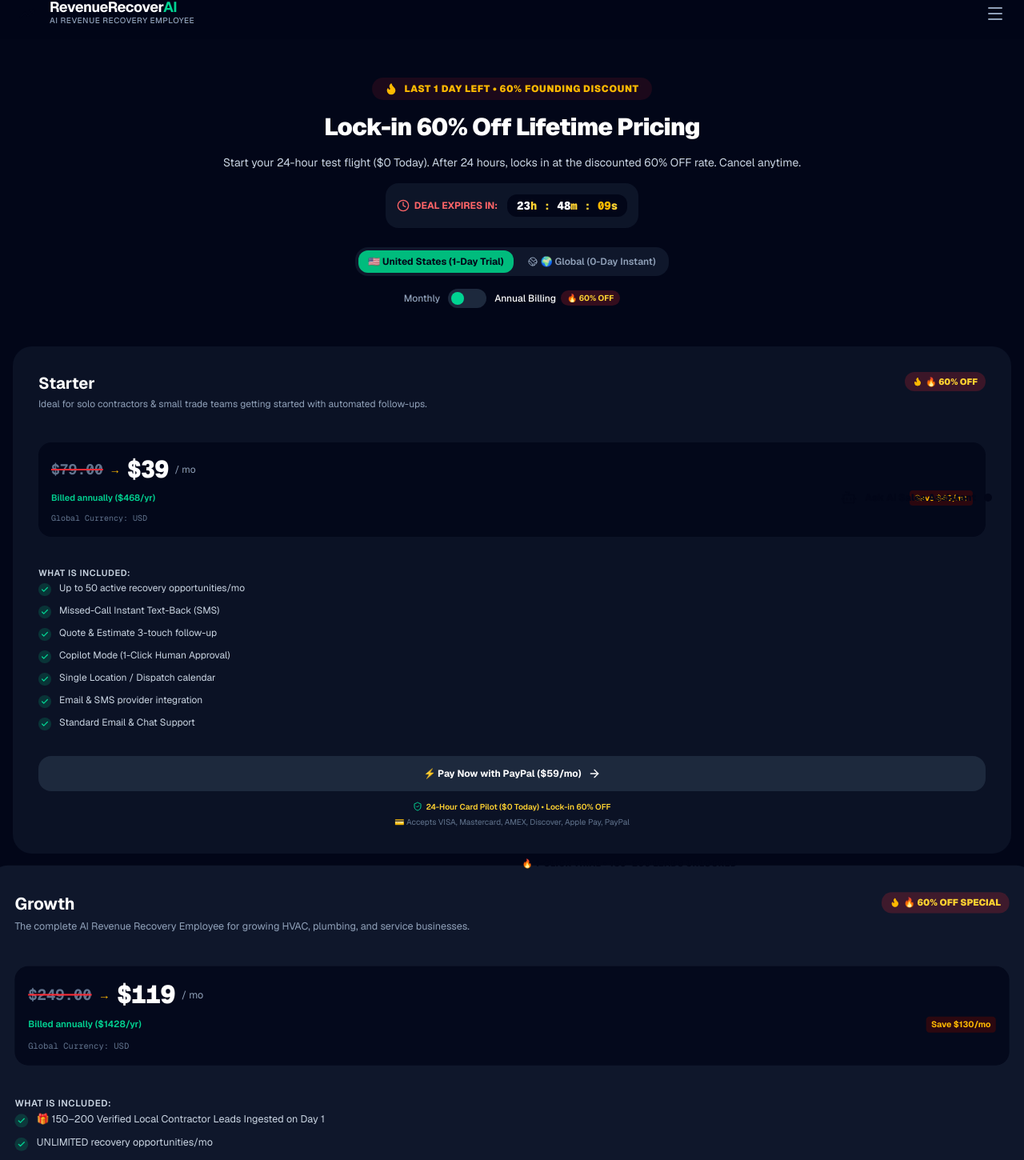
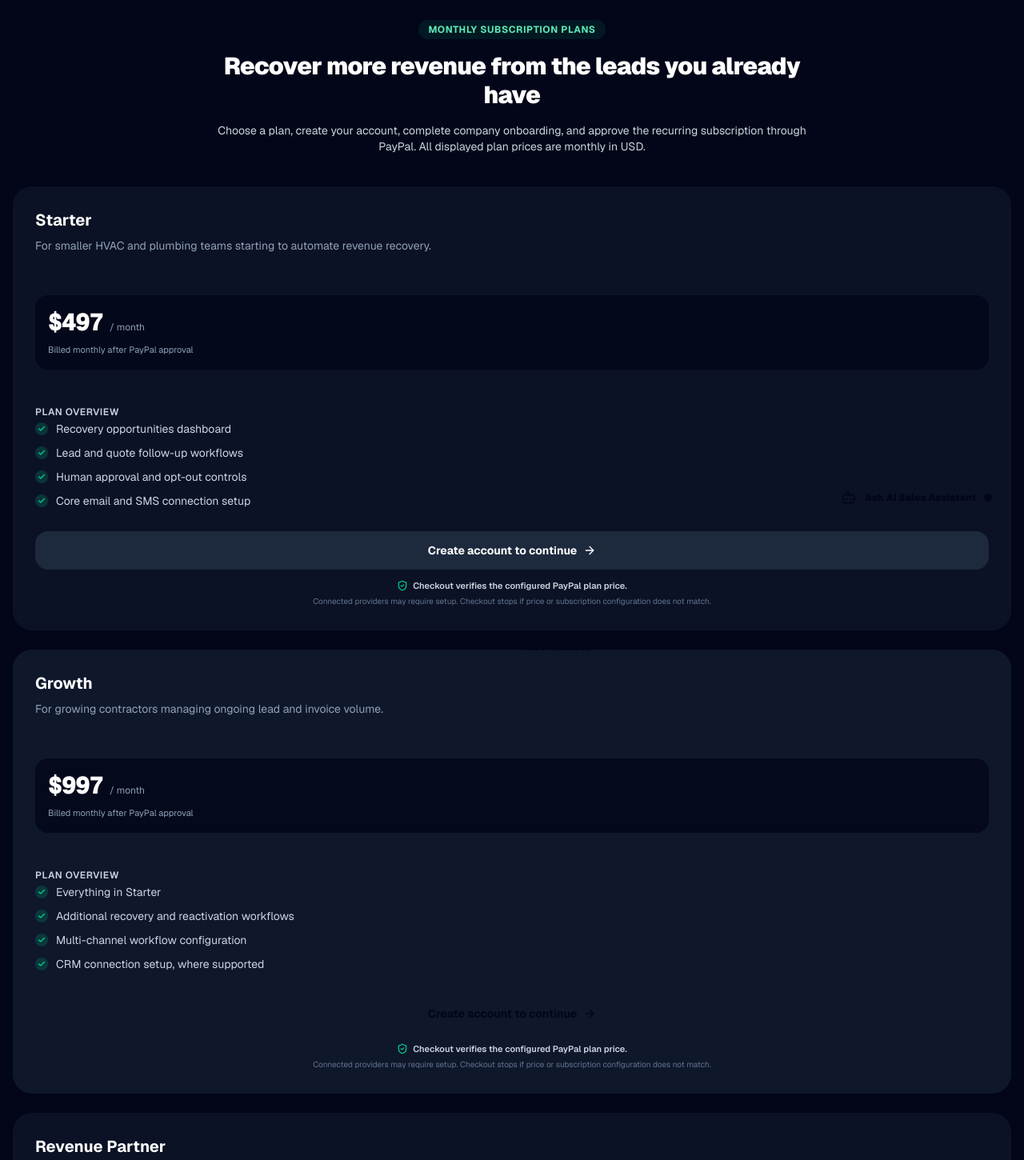
Before and after one commit to akashpardeshi188-design/revenuerecover-ai, a Next.js app: page /pricing in a window 1280 px wide. Shown: the part 132-1582 px from the top of the page at 80% size. Built offline with nearby package versions, Linux system fonts and the light colour scheme.

Commit message:
fix: align pricing page with verified monthly PayPal subscription plans

```diff
--- a/app/pricing/page.tsx
+++ b/app/pricing/page.tsx
@@ -1,286 +1,114 @@
 'use client';
 
-import React, { useState, useEffect } from 'react';
 import Link from 'next/link';
+import { ArrowRight, Check, ShieldCheck } from 'lucide-react';
 import { Navbar, Footer } from '@/components/marketing/Navbar';
 import { ModeBanner } from '@/components/shared/ModeBanner';
-import { UrgencyCountdownBanner } from '@/components/marketing/UrgencyCountdownBanner';
-import {
-  Check,
-  Sparkles,
-  ShieldCheck,
-  ArrowRight,
-  HelpCircle,
-  Zap,
-  TrendingUp,
-  CreditCard,
-  Lock,
-  Globe2,
-  Flame,
-  Clock,
-  Timer,
-} from 'lucide-react';
-
-export default function PricingPage() {
-  const [isAnnual, setIsAnnual] = useState(true);
-  const [region, setRegion] = useState<'usa' | 'global'>('usa');
-  const [timeLeft, setTimeLeft] = useState({ hours: 23, minutes: 48, seconds: 15 });
-
-  useEffect(() => {
-    const timer = setInterval(() => {
-      setTimeLeft((prev) => {
-        if (prev.seconds > 0) return { ...prev, seconds: prev.seconds - 1 };
-        if (prev.minutes > 0) return { ...prev, minutes: 59, seconds: 59 };
-        if (prev.hours > 0) return { ...prev, hours: prev.hours - 1, minutes: 59, seconds: 59 };
-        return { hours: 23, minutes: 59, seconds: 59 };
-      });
-    }, 1000);
-    return () => clearInterval(timer);
-  }, []);
-
-  const formatNumber = (num: number) => String(num).padStart(2, '0');
 
 const plans = [
   {
+    planKey: 'starter',
     name: 'Starter',
-      description: 'Ideal for solo contractors & small trade teams getting started with automated follow-ups.',
-      originalMonthly: 97.5,
-      originalAnnual: 79.0,
-      monthlyPrice: 49,
-      annualPrice: 39,
-      currency: '$',
-      currencyLabel: region === 'usa' ? 'USD' : 'USD / £39 / CAD $55',
-      discountBadge: '🔥 60% OFF',
+    price: 497,
+    description: 'For smaller HVAC and plumbing teams starting to automate revenue recovery.',
     highlight: false,
-      badge: null,
     features: [
-        'Up to 50 active recovery opportunities/mo',
-        'Missed-Call Instant Text-Back (SMS)',
-        'Quote & Estimate 3-touch follow-up',
-        'Copilot Mode (1-Click Human Approval)',
-        'Single Location / Dispatch calendar',
-        'Email & SMS provider integration',
-        'Standard Email & Chat Support',
+      'Recovery opportunities dashboard',
+      'Lead and quote follow-up workflows',
+      'Human approval and opt-out controls',
+      'Core email and SMS connection setup',
     ],
-      cta: '⚡ Pay Now with PayPal ($59/mo)',
-      ctaHref: 'https://www.paypal.com/ncp/payment/GFXAWMG4S227E',
   },
   {
+    planKey: 'growth',
     name: 'Growth',
-      description: 'The complete AI Revenue Recovery Employee for growing HVAC, plumbing, and service businesses.',
-      originalMonthly: 297.5,
-      originalAnnual: 249.0,
-      monthlyPrice: 149,
-      annualPrice: 119,
-      currency: '$',
-      currencyLabel: region === 'usa' ? 'USD' : 'USD / £99 / CAD $159 / ₹9,936',
-      discountBadge: '🔥 60% OFF SPECIAL',
+    price: 997,
+    description: 'For growing contractors managing ongoing lead and invoice volume.',
     highlight: true,
-      badge: '🔥 1-CLICK TRIAL • 150–200 LEADS UNLOCKED',
     features: [
-        '🎁 150–200 Verified Local Contractor Leads Ingested on Day 1',
-        'UNLIMITED recovery opportunities/mo',
-        'Full ServiceTitan, Housecall Pro & Jobber sync',
-        'Stripe & QuickBooks past-due payment recovery',
-        'Supervised Autopilot & Automated sequences',
-        'Seasonal customer reactivation campaigns',
-        'AI Response Classification & suggested replies',
-        'TCPA, GDPR & Multi-Region Compliance Engine',
-        'Priority Phone & Live Chat Support',
+      'Everything in Starter',
+      'Additional recovery and reactivation workflows',
+      'Multi-channel workflow configuration',
+      'CRM connection setup, where supported',
     ],
-      cta: '⚡ Pay Now with PayPal ($119/mo)',
-      ctaHref: 'https://www.paypal.com/ncp/payment/GFXAWMG4S227E',
   },
   {
-      name: 'Pro',
-      description: 'Engineered for high-volume, multi-truck contractors and multi-location franchises.',
-      originalMonthly: 597.5,
-      originalAnnual: 497.0,
-      monthlyPrice: 299,
-      annualPrice: 239,
-      currency: '$',
-      currencyLabel: region === 'usa' ? 'USD' : 'USD / £199 / CAD $320',
-      discountBadge: '🔥 60% OFF (SAVE $358)',
+    planKey: 'revenue_partner',
+    name: 'Revenue Partner',
+    price: 1997,
+    description: 'For high-volume service businesses that need customized recovery workflows.',
     highlight: false,
-      badge: 'ENTERPRISE CAPABLE',
     features: [
-        'Everything in Growth Plan',
-        '🎁 500+ Verified Commercial & Residential Leads',
-        'Multi-location & Multi-brand management',
-        'Full Autonomous Autopilot mode with safeguards',
-        'Custom AI Voice / Webhook integrations',
-        'Dedicated AI Prompt tuning for your market',
-        'Custom CRM webhooks & Zapier connectors',
-        'SOC2 Type II compliance reports',
-        'Dedicated Account Manager & 1-on-1 Onboarding',
+      'Everything in Growth',
+      'Multi-location workflow configuration',
+      'Advanced custom recovery automations',
+      'Dedicated implementation support by agreement',
     ],
-      cta: '⚡ Pay Now with PayPal ($990/yr)',
-      ctaHref: 'https://www.paypal.com/ncp/payment/ZKXHXXNDN4D7J',
   },
-  ];
+] as const;
 
+export default function PricingPage() {
   return (
     <div className="min-h-screen bg-slate-950 text-slate-100 flex flex-col font-sans">
-      <UrgencyCountdownBanner />
       <ModeBanner />
       <Navbar />
 
-      <main className="flex-grow max-w-7xl mx-auto px-4 sm:px-6 lg:px-8 py-12 w-full space-y-12">
-        {/* Urgent Scarcity Header */}
-        <div className="text-center max-w-3xl mx-auto space-y-4">
-          <div className="inline-flex items-center gap-2 px-4 py-1.5 rounded-full bg-red-500/10 border border-red-500/30 text-amber-400 text-xs font-black uppercase tracking-wider animate-pulse shadow-lg shadow-red-500/10">
-            <Flame className="w-4 h-4 fill-amber-400 text-amber-400" /> LAST 1 DAY LEFT • 60% FOUNDING DISCOUNT
-          </div>
+      <main className="flex-grow max-w-7xl mx-auto px-4 sm:px-6 lg:px-8 py-12 w-full space-y-10">
+        <header className="text-center max-w-3xl mx-auto space-y-4">
+          <p className="inline-flex rounded-full border border-emerald-500/30 bg-emerald-500/10 px-3 py-1 text-xs font-bold uppercase tracking-wider text-emerald-300">
+            Monthly subscription plans
+          </p>
+          <h1 className="text-3xl sm:text-5xl font-black text-white tracking-tight">
+            Recover more revenue from the leads you already have
+          </h1>
+          <p className="text-slate-300 text-sm sm:text-base">
+            Choose a plan, create your account, complete company onboarding, and approve the recurring subscription through PayPal.
+            All displayed plan prices are monthly in USD.
+          </p>
+        </header>
 
-          <h1 className="text-3xl sm:text-5xl font-black text-white tracking-tight">
-            Lock-in 60% Off Lifetime Pricing
-          </h1>
-
-          <p className="text-slate-300 text-sm sm:text-base">
-            {region === 'usa'
-              ? 'Start your 24-hour test flight ($0 Today). After 24 hours, locks in at the discounted 60% OFF rate. Cancel anytime.'
-              : 'Direct instant cloud activation. Keep 100% of all recovered missed calls and invoice revenue. Cancel anytime with 1-click.'}
-          </p>
-
-          {/* Live Countdown Box on Header */}
-          <div className="inline-flex items-center justify-center gap-3 p-3.5 bg-slate-900/90 border border-red-500/40 rounded-2xl shadow-xl">
-            <span className="text-xs text-red-400 font-bold uppercase flex items-center gap-1.5">
-              <Clock className="w-4 h-4" /> Deal Expires In:
-            </span>
-            <div className="font-mono text-sm font-black text-amber-300 bg-slate-950 px-3 py-1 rounded-xl border border-slate-800">
-              <span className="text-white">{formatNumber(timeLeft.hours)}</span>h :{' '}
-              <span className="text-white">{formatNumber(timeLeft.minutes)}</span>m :{' '}
-              <span className="text-amber-400">{formatNumber(timeLeft.seconds)}</span>s
-            </div>
-            <span className="text-[11px] text-slate-400 font-medium hidden sm:inline">
-              (Price increases to full retail at midnight)
-            </span>
-          </div>
-
-          {/* Region Switcher & Billing Toggle */}
-          <div className="flex flex-col sm:flex-row items-center justify-center gap-4 pt-2">
-            {/* Region Toggle */}
-            <div className="flex items-center gap-1.5 bg-slate-900 border border-slate-800 p-1 rounded-2xl text-xs font-semibold">
-              <button
-                onClick={() => setRegion('usa')}
-                className={`py-1.5 px-3 rounded-xl transition ${
-                  region === 'usa'
-                    ? 'bg-emerald-500 text-slate-950 font-bold shadow-md'
-                    : 'text-slate-400 hover:text-white'
-                }`}
+        <div className="grid grid-cols-1 lg:grid-cols-3 gap-6 items-stretch">
+          {plans.map((plan) => (
+            <article
+              key={plan.planKey}
+              className={`rounded-3xl p-7 flex flex-col justify-between relative transition ${plan.highlight
+                ? 'bg-slate-900 border-2 border-emerald-500 shadow-2xl shadow-emerald-500/15'
+                : 'bg-slate-900/70 border border-slate-800 hover:border-slate-700'}`}
             >
-                🇺🇸 United States (1-Day Trial)
-              </button>
-              <button
-                onClick={() => setRegion('global')}
-                className={`py-1.5 px-3 rounded-xl transition flex items-center gap-1 ${
-                  region === 'global'
-                    ? 'bg-emerald-500 text-slate-950 font-bold shadow-md'
-                    : 'text-slate-400 hover:text-white'
-                }`}
-              >
-                <Globe2 className="w-3 h-3" /> 🌍 Global (0-Day Instant)
-              </button>
-            </div>
-
-            {/* Annual vs Monthly */}
-            <div className="flex items-center gap-2.5">
-              <span className={`text-xs font-medium ${!isAnnual ? 'text-white font-bold' : 'text-slate-400'}`}>
-                Monthly
-              </span>
-              <button
-                onClick={() => setIsAnnual(!isAnnual)}
-                className="w-12 h-6 rounded-full bg-slate-800 p-1 transition-colors relative"
-              >
-                <div
-                  className={`w-4 h-4 rounded-full bg-emerald-400 transition-transform ${
-                    isAnnual ? 'translate-x-6' : 'translate-x-0'
-                  }`}
-                />
-              </button>
-              <div className="flex items-center gap-1.5">
-                <span className={`text-xs font-medium ${isAnnual ? 'text-white font-bold' : 'text-slate-400'}`}>
-                  Annual Billing
-                </span>
-                <span className="text-[10px] font-bold text-amber-300 bg-red-500/20 px-2 py-0.5 rounded-full border border-red-500/40 animate-pulse">
-                  🔥 60% OFF
-                </span>
-              </div>
-            </div>
-          </div>
-        </div>
-
-        {/* Pricing Cards Grid */}
-        <div className="grid grid-cols-1 lg:grid-cols-3 gap-8 items-stretch">
-          {plans.map((plan) => {
-            const originalPrice = isAnnual ? plan.originalAnnual : plan.originalMonthly;
-            const currentPrice = isAnnual ? plan.annualPrice : plan.monthlyPrice;
-
-            return (
-              <div
-                key={plan.name}
-                className={`rounded-3xl p-8 flex flex-col justify-between relative transition ${
-                  plan.highlight
-                    ? 'bg-slate-900 border-2 border-emerald-500 shadow-2xl shadow-emerald-500/20 scale-105 z-10'
-                    : 'bg-slate-900/70 border border-slate-800 hover:border-slate-700'
-                }`}
-              >
-                {plan.badge && (
-                  <div className="absolute -top-3.5 left-1/2 -translate-x-1/2 px-3 py-1 rounded-full bg-gradient-to-r from-emerald-400 via-teal-300 to-cyan-400 text-slate-950 font-black text-[10px] uppercase tracking-wider shadow-md">
-                    {plan.badge}
+              {plan.highlight && (
+                <div className="absolute -top-3.5 left-1/2 -translate-x-1/2 px-3 py-1 rounded-full bg-gradient-to-r from-emerald-400 to-cyan-300 text-slate-950 font-black text-[10px] uppercase tracking-wider">
+                  Recommended
                 </div>
               )}
 
               <div className="space-y-6">
-                  <div className="flex justify-between items-start">
-                    <div>
-                      <h3 className="text-xl font-bold text-white">{plan.name}</h3>
-                      <p className="text-xs text-slate-400 mt-1 min-h-[32px]">{plan.description}</p>
-                    </div>
-                    <span className="px-2.5 py-1 rounded-xl bg-red-500/20 text-amber-300 border border-red-500/30 text-[11px] font-black shrink-0 flex items-center gap-1">
-                      <Flame className="w-3 h-3 fill-amber-400 text-amber-400" /> {plan.discountBadge}
-                    </span>
+                <div className="space-y-2">
+                  <h2 className="text-xl font-bold text-white">{plan.name}</h2>
+                  <p className="text-sm text-slate-400 min-h-[48px]">{plan.description}</p>
                 </div>
 
-                  {/* PRICE SLASH DISPLAY ($597.50 -> $239) */}
-                  <div className="space-y-1 p-4 rounded-2xl bg-slate-950/80 border border-slate-800">
-                    <div className="flex items-center gap-2">
-                      {/* Crossed Out Original Price */}
-                      <span className="text-lg sm:text-xl font-bold text-slate-500 line-through decoration-red-500 decoration-2 font-mono">
-                        ${originalPrice.toFixed(2)}
+                <div className="p-4 rounded-2xl bg-slate-950/80 border border-slate-800">
+                  <div className="flex items-baseline gap-2">
+                    <span className="text-3xl sm:text-4xl font-black text-white font-mono tracking-tight">
+                      {new Intl.NumberFormat('en-US', { style: 'currency', currency: 'USD', maximumFractionDigits: 0 }).format(plan.price)}
                     </span>
-                      <span className="text-sm font-black text-amber-400">→</span>
-                      {/* New Discounted Price */}
-                      <span className="text-3xl sm:text-4xl font-black text-white font-mono tracking-tight">
-                        ${currentPrice}
-                      </span>
-                      <span className="text-xs text-slate-400">/ mo</span>
+                    <span className="text-xs text-slate-400">/ month</span>
+                  </div>
+                  <p className="text-[11px] text-slate-400 pt-2">
+                    Billed monthly after PayPal approval
+                  </p>
                 </div>
 
-                    <div className="flex items-center justify-between text-[11px] pt-1">
-                      <span className="text-emerald-400 font-semibold">
-                        {isAnnual ? `Billed annually ($${currentPrice * 12}/yr)` : 'Billed monthly'}
-                      </span>
-                      <span className="text-amber-400 font-bold bg-red-950/60 px-1.5 py-0.5 rounded text-[10px]">
-                        Save ${(originalPrice - currentPrice).toFixed(0)}/mo
-                      </span>
-                    </div>
-
-                    <div className="text-[10px] text-slate-500 font-mono pt-1">
-                      Global Currency: {plan.currencyLabel}
-                    </div>
-                  </div>
-
-                  <div className="pt-2 border-t border-slate-800 space-y-3">
-                    <span className="text-[11px] font-semibold text-slate-300 uppercase tracking-wider">
-                      What is Included:
+                <div className="pt-4 border-t border-slate-800 space-y-3">
+                  <span className="text-xs font-semibold text-slate-300 uppercase tracking-wider">
+                    Plan overview
                   </span>
                   <ul className="space-y-2.5">
-                      {plan.features.map((feature, idx) => (
-                        <li key={idx} className="flex items-start gap-2.5 text-xs text-slate-300">
-                          <div className="w-4 h-4 rounded-full bg-emerald-500/20 text-emerald-400 flex items-center justify-center shrink-0 mt-0.5">
+                    {plan.features.map((feature) => (
+                      <li key={feature} className="flex items-start gap-2.5 text-sm text-slate-300">
+                        <span className="w-4 h-4 rounded-full bg-emerald-500/20 text-emerald-400 flex items-center justify-center shrink-0 mt-0.5">
                           <Check className="w-2.5 h-2.5 stroke-[3]" />
-                          </div>
+                        </span>
                         <span>{feature}</span>
                       </li>
                     ))}
@@ -288,33 +116,30 @@ export default function PricingPage() {
                 </div>
               </div>
 
-                <div className="pt-8 space-y-3">
+              <div className="pt-7 space-y-3">
                 <Link
-                    href={plan.ctaHref}
-                    className={`w-full py-3.5 px-4 rounded-2xl font-bold text-xs flex items-center justify-center gap-2 transition active:scale-95 ${
+                  href={`/signup?plan=${plan.planKey}`}
+                  className={`w-full py-3.5 px-4 rounded-2xl font-bold text-sm flex items-center justify-center gap-2 transition active:scale-95 ${
                     plan.highlight
                       ? 'bg-gradient-to-r from-emerald-400 via-teal-300 to-cyan-400 hover:from-emerald-300 hover:to-cyan-300 text-slate-950 shadow-lg shadow-emerald-500/20 font-black'
-                        : 'bg-slate-800 hover:bg-slate-700 text-white font-bold'
+                      : 'bg-slate-800 hover:bg-slate-700 text-white'
                   }`}
                 >
-                    {plan.cta} <ArrowRight className="w-4 h-4" />
+                  Create account to continue <ArrowRight className="w-4 h-4" />
                 </Link>
 
                 <div className="text-center space-y-1">
-                    <p className="text-[10px] text-amber-300 font-semibold flex items-center justify-center gap-1">
-                      <ShieldCheck className="w-3 h-3 text-emerald-400" />
-                      {region === 'usa'
-                        ? '24-Hour Card Pilot ($0 Today) • Lock-in 60% OFF'
-                        : 'Instant License • Keep 100% of Recovered Revenue • Cancel Anytime'}
+                  <p className="text-[11px] text-slate-300 font-semibold flex items-center justify-center gap-1.5">
+                    <ShieldCheck className="w-3.5 h-3.5 text-emerald-400" />
+                    Checkout verifies the configured PayPal plan price.
                   </p>
-                    <p className="text-[10px] text-slate-500">
-                      💳 Accepts VISA, Mastercard, AMEX, Discover, Apple Pay, PayPal
+                  <p className="text-[10px] leading-4 text-slate-500">
+                    Connected providers may require setup. Checkout stops if price or subscription configuration does not match.
                   </p>
                 </div>
               </div>
-              </div>
-            );
-          })}
+            </article>
+          ))}
         </div>
       </main>
 
```
Lines whose indentation alone changed are shown as unchanged.
